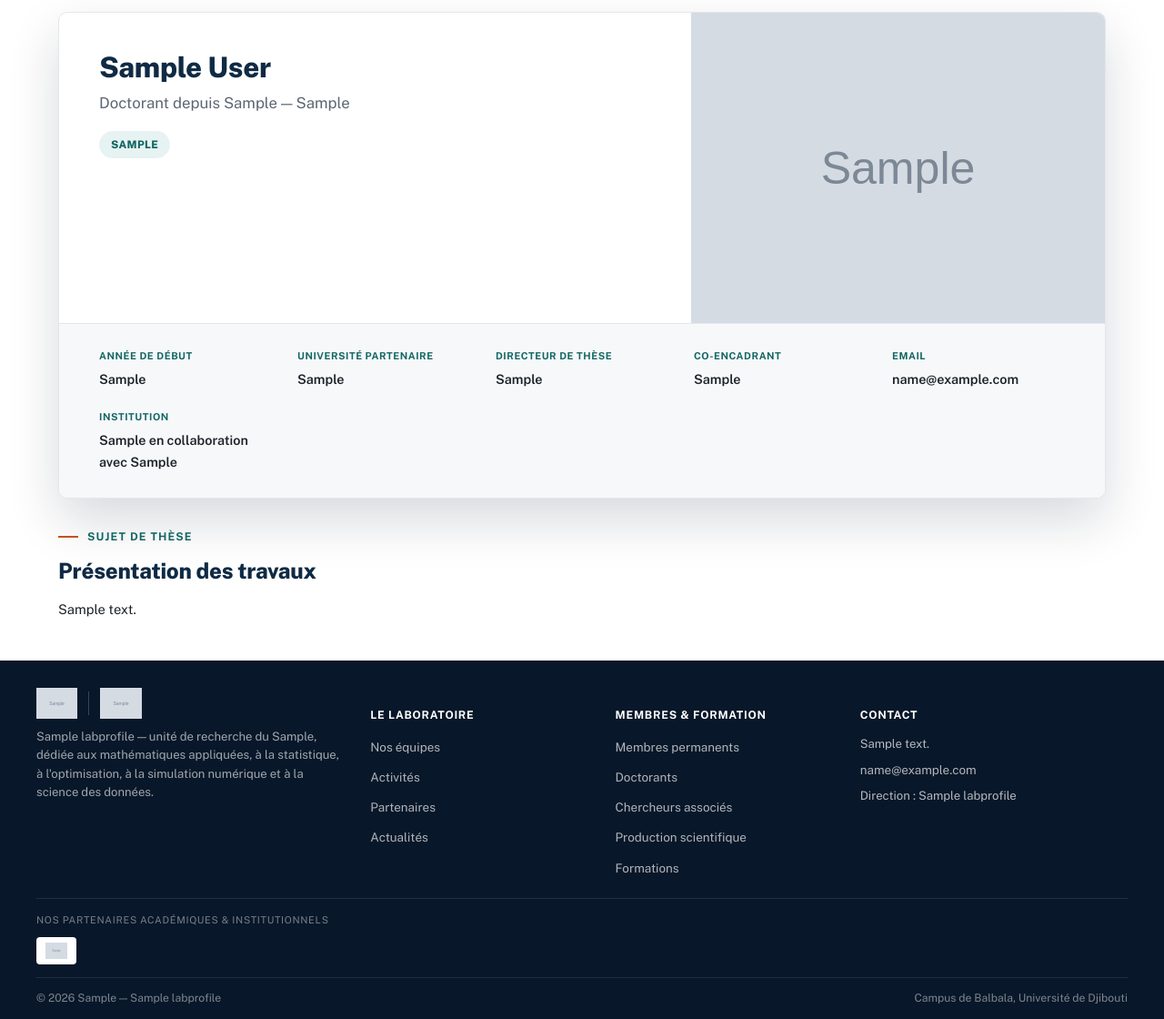
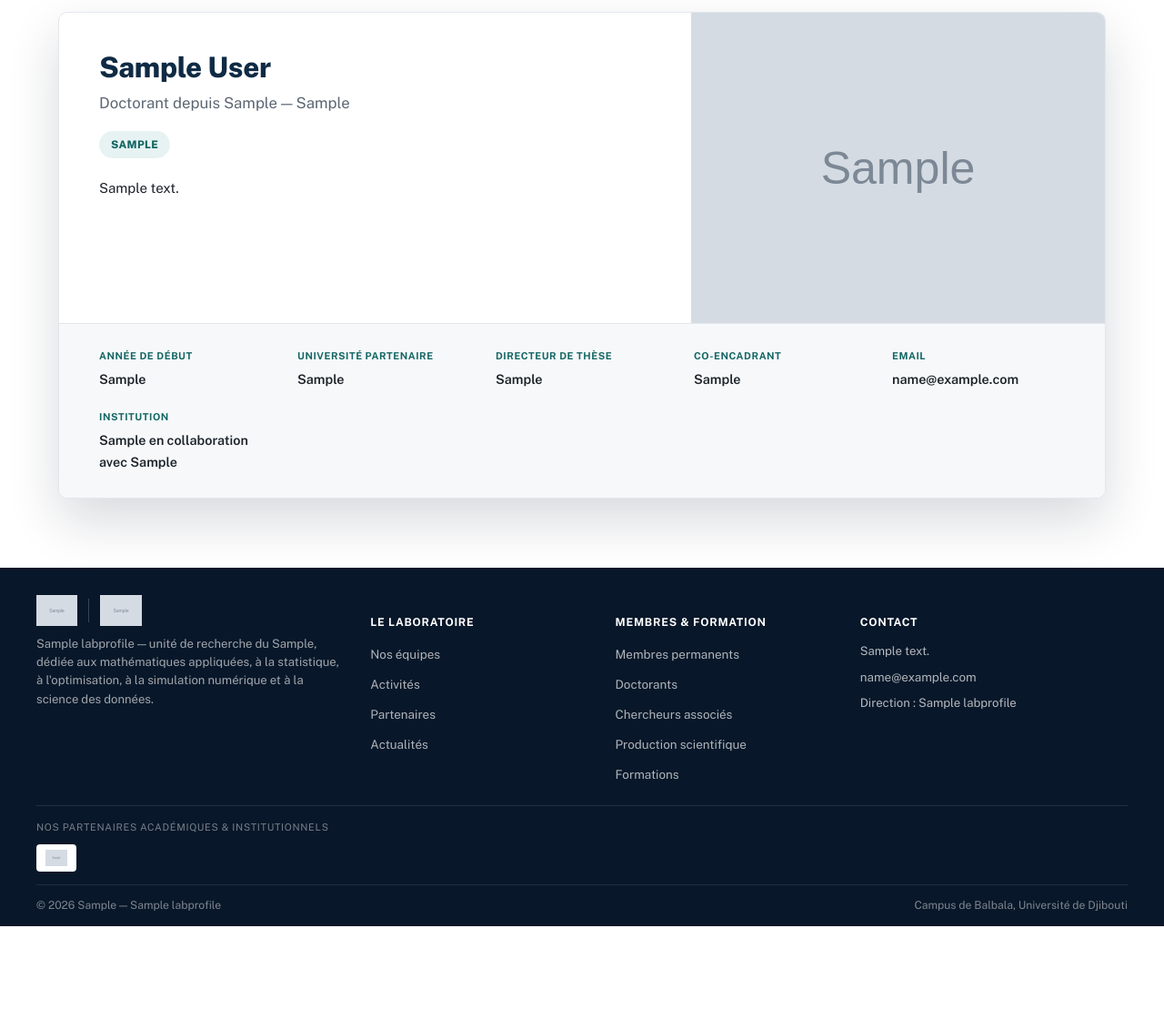
Before and after one commit to laboratoiredjib-lang/lamo, a Django app: page /membres/doctorants/1/ in a window 1280 px wide. Shown: the part 283-1403 px from the top of the page at 91% size. After the commit the page ends 1301 px from the top, so only its background shows below. Run offline with Django 5.2, Linux system fonts and the light colour scheme; tables that the repository leaves empty hold one stand-in row (values such as "Sample post"); grey boxes marked "Sample" are stand-in pictures; parts of the project's set-up code (start-up, migrations or seed data) failed here and were passed over.

Commit message:
Fiche doctorant : le sujet de thèse rejoint la description de la carte
Le sujet de thèse s'affichait auparavant dans une section séparée plus
bas, laissant un grand espace vide dans la carte d'en-tête. Il est
désormais intégré directement dans la partie description de la fiche,
juste sous le nom et l'année, sur le même modèle que les fiches des
membres permanents.

Co-Authored-By: Claude Sonnet 5 <noreply@anthropic.com>

```diff
--- a/lab/templates/lab/member_doctorant_detail.html
+++ b/lab/templates/lab/member_doctorant_detail.html
@@ -32,6 +32,9 @@
           <div class="tags">
             <span class="tag tag--teal">{{ member.start_year }}</span>
           </div>
+          {% if member.bio %}
+          <div class="bio-lede">{{ member.bio|linebreaks }}</div>
+          {% endif %}
         </div>
         <div class="member-hero-photo-compact">
           {% if member.photo %}<img src="{{ member.photo.url }}" alt="{{ member.full_name }}">{% else %}<div class="portrait-initials">{{ member.full_name|initials }}</div>{% endif %}
@@ -47,14 +50,6 @@
         <div class="row"><strong>Institution</strong><span>{{ profile.acronym }} en collaboration avec {{ member.partner_university }}</span></div>
       </div>
     </div>
-
-    {% if member.bio %}
-    <div class="reveal thesis-subject" style="margin-top:32px;">
-      <span class="eyebrow">Sujet de thèse</span>
-      <h2>Présentation des travaux</h2>
-      <div class="prose">{{ member.bio|linebreaks }}</div>
-    </div>
-    {% endif %}
 
     {% if others %}
     <div class="reveal" style="margin-top:40px;">
```
